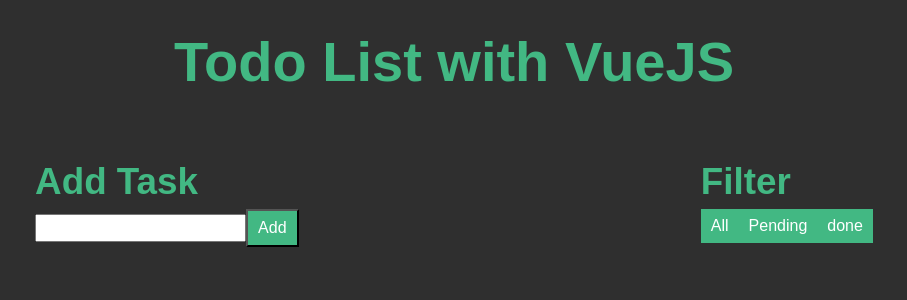
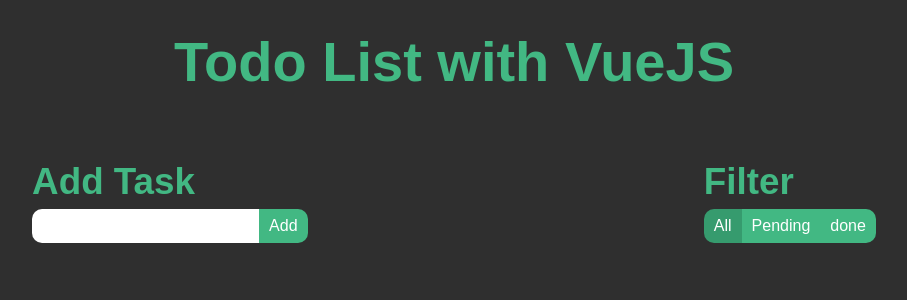
Before and after one commit to South-CreaWeb/TodoList-vue, a Vue app: page / in a window 1280 px wide. Shown: the top 300 px of the page, without its empty margins (186-1093 px from the left). Built offline with nearby package versions, Linux system fonts and the light colour scheme; the HTML template or start-up script is replaced by a standard one.

Commit message:
Finishing UI/UX

```diff
--- a/src/App.vue
+++ b/src/App.vue
@@ -95,9 +95,9 @@
     </div>
     <div class="filter_task">
       <h2>Filter</h2>
-      <button @click="currentStatus = 'all'">All</button>
-      <button @click="currentStatus = 'pending'">Pending</button>
-      <button @click="currentStatus = 'done'">done</button>
+      <button :class="{ active: currentStatus === 'all' }" class="filter_left" @click="currentStatus = 'all'">All</button>
+      <button :class="{ active: currentStatus === 'pending' }"  @click="currentStatus = 'pending'">Pending</button>
+      <button :class="{ active: currentStatus === 'done' }" class="filter_right" @click="currentStatus = 'done'">done</button>
     </div>
   </section>
 
@@ -148,6 +148,24 @@
   margin: 0px 20px;
 }
 
+.add_task input {
+  border: none;
+  padding: 5px 10px;
+  border-radius: 10px 0 0 10px;
+}
+
+.add_task input:focus {
+  outline: none;
+}
+
+.add_task button {
+  border: none;
+  border-radius: 0 10px 10px 0;
+}
+
+.add_task button:hover {
+  background-color: #55eba7;
+}
 /** DISPLAY TASKS */
 .display_tasks {
   display: flex;
@@ -194,12 +212,28 @@
 }
 
 /** FILTERED PART */
+.active {
+  background-color: #369b6e;
+}
+
 .disable {
   text-decoration: line-through;
 }
 
 .filter_task button {
   border: none;
+}
+
+.filter_task button:hover {
+  background: #55eba7;
+}
+
+.filter_task .filter_left {
+  border-radius: 10px 0 0 10px;
+}
+
+.filter_task .filter_right {
+  border-radius: 0 10px 10px 0;
 }
 
 /** BUTTONS */
```
